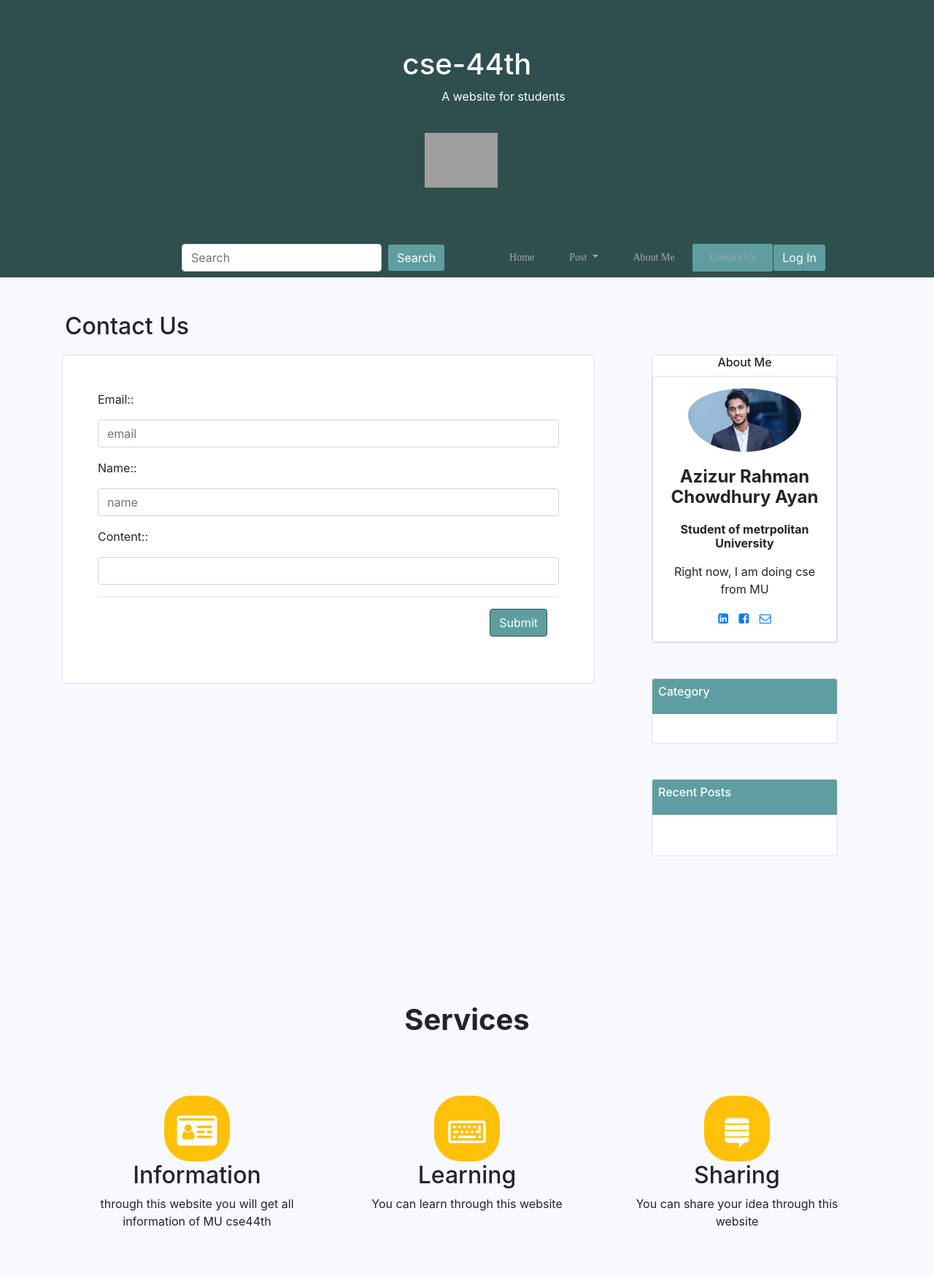
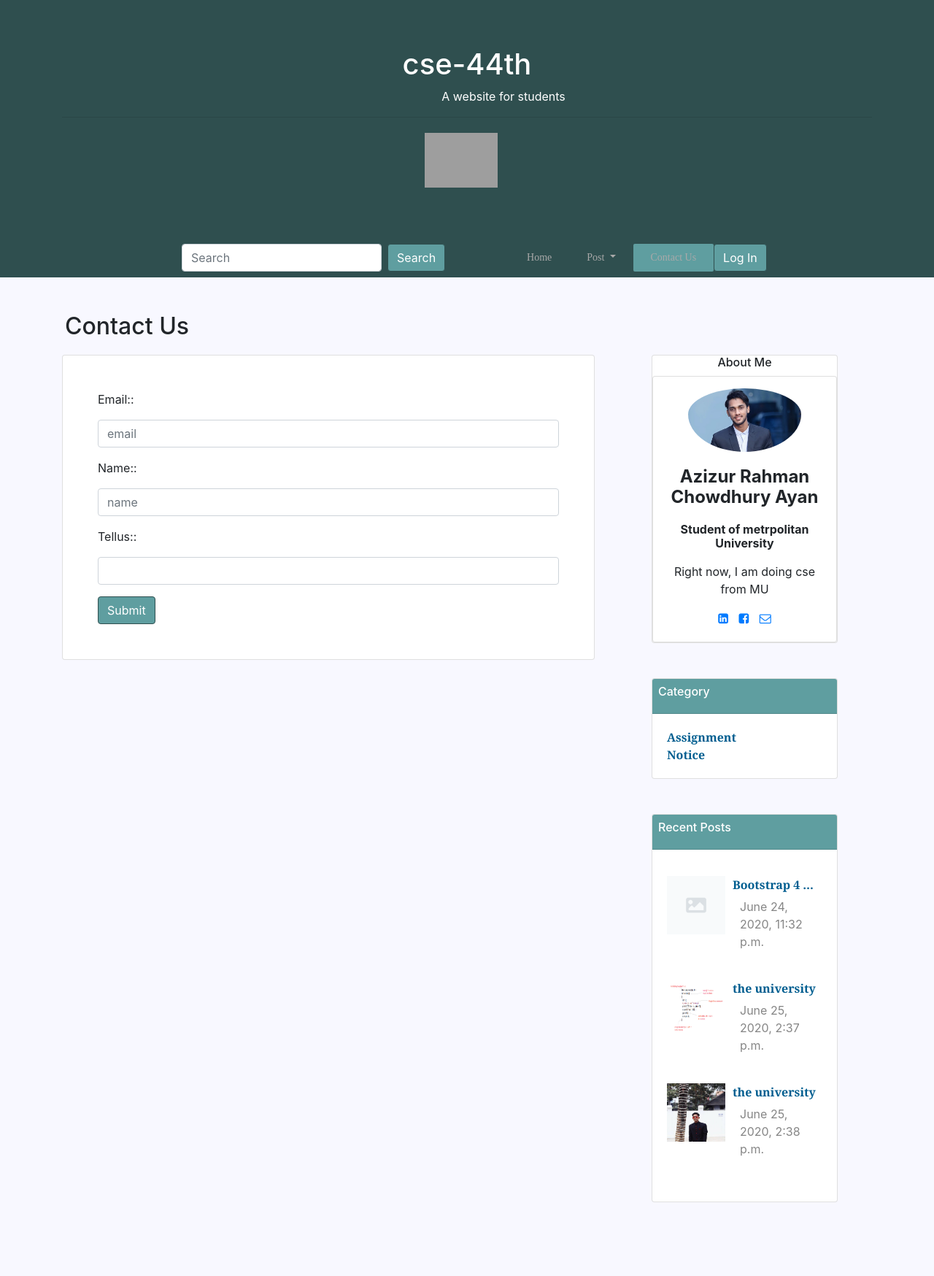
Before and after one commit to ayanchyaziz123/django-project, a Django app: page /contact/ in a window 1280 px wide. Shown: the top 1748 px of the page at 73% size. Run offline with Django 3.2, Linux system fonts and the light colour scheme; data comes from the database, SQL or seed files in the repository; some libraries are stand-ins or nearby versions; grey boxes are pictures that could not be loaded.

Commit message:
first upload website

```diff
--- a/home/forms.py
+++ b/home/forms.py
@@ -17,7 +17,7 @@
             'placeholder': 'name'
         }
     ))
-    Content = forms.CharField( widget=forms.TextInput(
+    TellUs = forms.CharField( widget=forms.TextInput(
         attrs={
             'class': 'form-control',
         }
@@ -27,4 +27,4 @@
 
     class Meta:
         model = Contact
-        fields = ("Email", "Name", "Content")
+        fields = ("Email", "Name", "TellUs")
--- a/home/models.py
+++ b/home/models.py
@@ -45,7 +45,7 @@
     siNo = models.AutoField(primary_key=True)
     Name = models.CharField(max_length=250)
     Email = models.CharField(max_length=100)
-    Content = models.TextField()
+    TellUs = models.TextField()
     DateTime = models.DateTimeField(auto_now_add=True, blank=True)
 
     def __str__(self):
--- a/home/views.py
+++ b/home/views.py
@@ -14,12 +14,12 @@
 def home(request):
 
     Posts = Post.objects.all().order_by('-postTimeDate')
-    paginator = Paginator(Posts, 5)
+    paginator = Paginator(Posts, 4)
     page = request.GET.get('page')
 
     #?page = 2
 
-    Recent = Post.objects.all().order_by('-postTimeDate')[0:4]
+    Recent = Post.objects.all().order_by('-postTimeDate')[0:3]
 
     Posts = paginator.get_page(page)
 
@@ -32,10 +32,10 @@
 def readMore(request, slug):
     # return HttpResponse(f'this is blogPost : {slug}')
 
-    Recent = Post.objects.all().order_by('-postTimeDate')[0:4]
+    Recent = Post.objects.all().order_by('-postTimeDate')[0:3]
     post = Post.objects.filter(postId=slug).first()
     context = {'post': post,
-             'Categories': Category.objects.all()[0:4],
+             'Categories': Category.objects.all()[0:3],
              'RecentPost': Recent}
 
     return render(request, 'home/readMore.html', context)
@@ -76,10 +76,17 @@
         form = Contact(request.POST)
         if form.is_valid():
             form.save()
-            return redirect('home')
+            messages.success(request, "your comment added successfully")
+            context = {'form': form, 'RecentPost': Post.objects.all()[0:3],
+                       'Categories': Category.objects.all()[0:4]}
+            return render(request, 'home/contact.html', context)
         else:
-            context['Contact'] = form
+            messages.error(request, "Please fill the form correctly")
+            context = {'form': form, 'RecentPost': Post.objects.all()[0:3],
+                       'Categories': Category.objects.all()[0:4]}
+            return render(request, 'home/contact.html', context)
     else:  # GET request
         form = Contact()
-        context = {'form': form}
+        context = {'form': form, 'RecentPost': Post.objects.all()[0:3],
+            'Categories': Category.objects.all()[0:4]}
     return render(request, 'home/contact.html', context)
--- a/templates/base.html
+++ b/templates/base.html
@@ -100,7 +100,7 @@
 
 
 
-                    <li class="nav-item pl-lg-3 pr-lg-3 mm">
+                    <li class="nav-item pl-lg-3 pr-lg-3 ml-lg-4">
                         <a class="nav-link " id="{% block hactive %}{% endblock hactive %}" href="/">Home<span class="sr-only">(current)</span></a>
                     </li>
 
@@ -114,9 +114,6 @@
 
 
 
-                    <li class="nav-item pl-lg-3 pr-lg-3" id="{% block aboutactive %}{% endblock aboutactive %}">
-                        <a class="nav-link" href="{% url 'aboutMe' %}">About Me</a>
-                    </li>
                     <li class="nav-item pl-lg-3 pr-lg-3" id="{% block contactactive %}{% endblock contactactive %}">
                         <a class="nav-link" href="{% url 'contact' %}">Contact Us</a>
                     </li>
--- a/templates/home/contact.html
+++ b/templates/home/contact.html
@@ -21,26 +21,20 @@
      <div class="card pl-5  pr-5  pt-5 pb-5">
 
 
-           <form action="{% url 'addPost' %}" method="post">
+           <form action="{% url 'contact' %}" method="post">
                 {% csrf_token %}
    {%for f in form %}
 
-<div class="form-group">
+
   <label>{{ f.label_tag }}:</label>
     <p>{{f}}</p>
-</div>
 
 
 
                     {% endfor %}
 
+        <button type="submit" class="btn btn-primary">Submit</button>
 
-
-
-      <!-- Modal footer -->
-      <div class="modal-footer">
-        <button type="submit" class="btn btn-primary">Submit</button>
-      </div>
 </form>
 
 
```
Also changed, not shown: db.sqlite3, home/migrations/0002_auto_20200625_1338.py (added), static/images/c-syntax-rules.gif (added), static/images/no.png (added), static/images/sufian.jpg (added).
